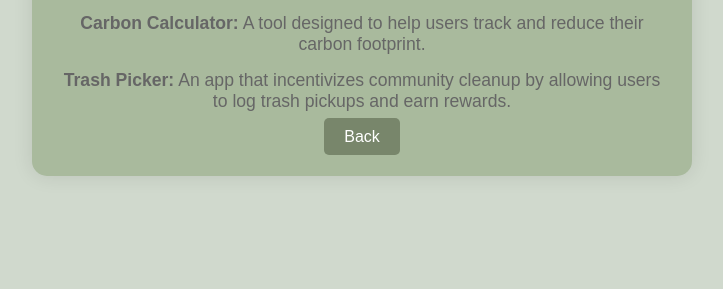
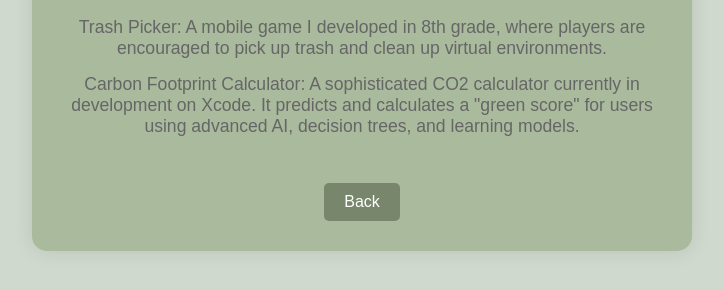
Before and after one commit to poxiewix9/poxiewix9.github.io, a plain HTML site: page projects.html in a window 1280 px wide. Shown: the part 167-456 px from the top of the page, without its empty margins (278-1001 px from the left). Drawn offline with Linux system fonts and the light colour scheme.

Commit message:
Update projects.html

```diff
--- a/projects.html
+++ b/projects.html
@@ -23,7 +23,7 @@
         h1 {
             color: #333;
             font-size: 2.2em;
-            margin-bottom: 10px;
+            margin-bottom: 20px;
         }
         ul {
             list-style: none;
@@ -34,6 +34,14 @@
             font-size: 1.1em;
             color: #666;
         }
+        a.project-link {
+            color: #666;
+            text-decoration: none;
+        }
+        a.project-link:hover {
+            color: #007BFF;
+            text-decoration: underline;
+        }
         .back-button {
             background-color: #78866B;
             color: white;
@@ -42,6 +50,8 @@
             border-radius: 5px;
             cursor: pointer;
             text-decoration: none;
+            margin-top: 30px;
+            display: inline-block;
         }
         .back-button:hover {
             background-color: #828E84;
@@ -52,8 +62,8 @@
     <div class="container">
         <h1>My Projects</h1>
         <ul>
-            <li><strong>Carbon Calculator:</strong> A tool designed to help users track and reduce their carbon footprint.</li>
-            <li><strong>Trash Picker:</strong> An app that incentivizes community cleanup by allowing users to log trash pickups and earn rewards.</li>
+            <li><a href="https://apps.apple.com/us/app/trash-picker-3d/id1530897872" class="project-link" target="_blank">Trash Picker</a>: A mobile game I developed in 8th grade, where players are encouraged to pick up trash and clean up virtual environments.</li>
+            <li><a href="https://www.kaggle.com/code/shuuks/carbon" class="project-link" target="_blank">Carbon Footprint Calculator</a>: A sophisticated CO2 calculator currently in development on Xcode. It predicts and calculates a "green score" for users using advanced AI, decision trees, and learning models.</li>
         </ul>
         <a href="index.html" class="back-button">Back</a>
     </div>
```
